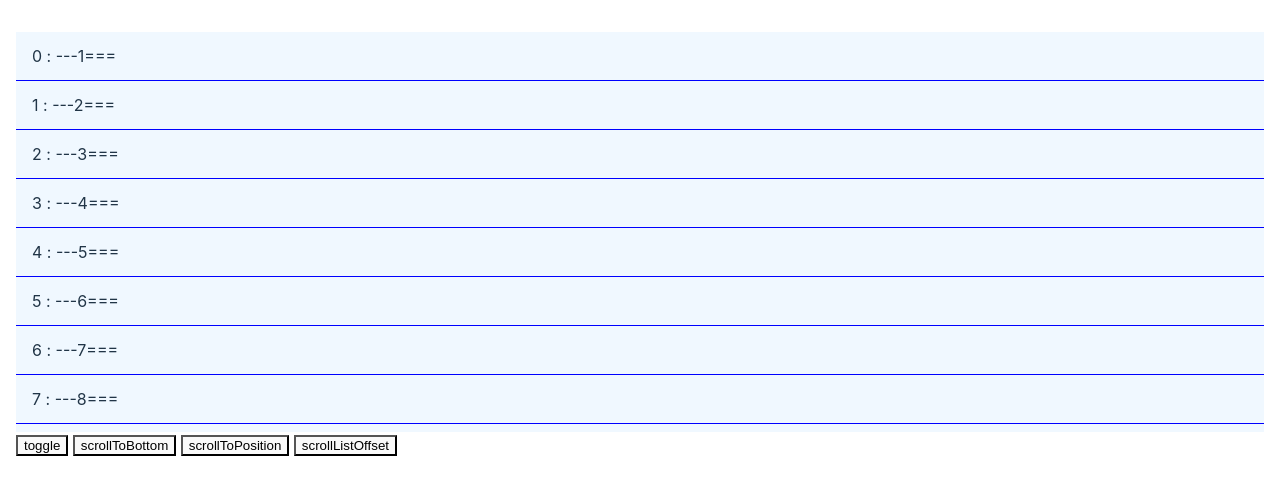
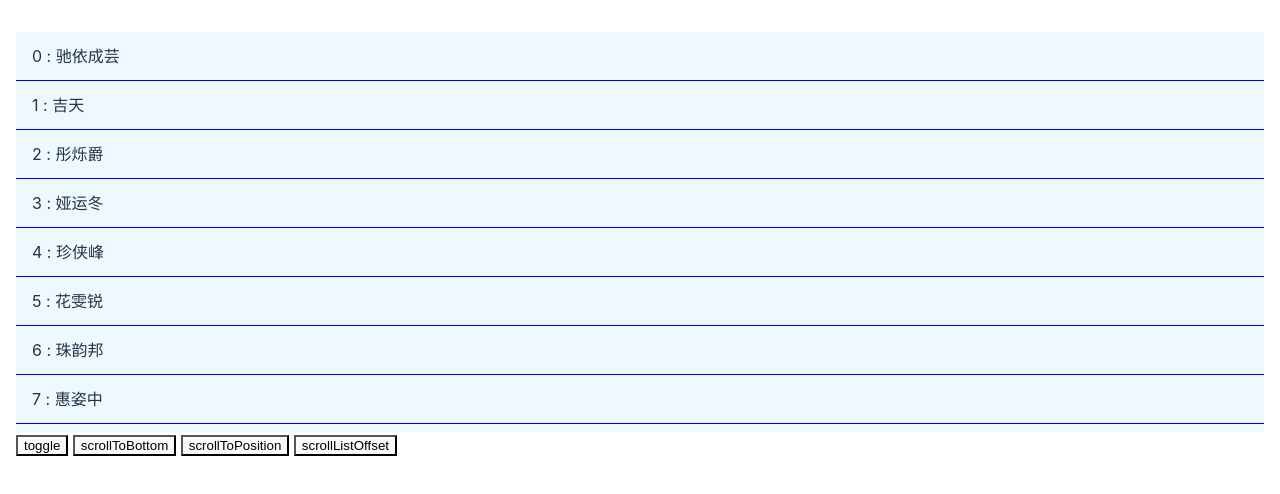
Before and after one commit to yuanliwei/svelte-virtual-list, a Svelte app: page / in a window 1280 px wide. Shown: the top 494 px of the page. Built offline with nearby package versions, Linux system fonts and the light colour scheme.

Commit message:
support for virtual data

```diff
--- a/src/App.svelte
+++ b/src/App.svelte
@@ -12,6 +12,44 @@
   /** @type{VirtualScrollList} */
   let list = null;
 
+  class NameUtil {
+    constructor() {
+      this.nameCode =
+        "鑫正涵琛妍芸露楠薇锦彤采初美冬婧桐莲彩洁" +
+        "呈菡怡冰雯雪茜优静萱林馨鹤梅娜璐曼彬芳颖韵曦蔚桂月梦琪蕾" +
+        "依碧枫欣杉丽祥雅欢婷舒心紫芙慧梓香玥菲璟茹昭岚玲云华阳弦" +
+        "莉明珊雨蓓旭钰柔敏家凡花媛歆沛姿妮珍琬彦倩玉柏橘昕桃栀克" +
+        "帆俊惠漫芝寒诗春淑凌珠灵可格璇函晨嘉鸿瑶帛琳文洲娅霞颜康" +
+        "卓星礼远帝裕腾震骏加强运杞良梁逸禧辰佳子栋博年振荣国钊喆" +
+        "睿泽允邦骞哲皓晖福濡佑然升树祯贤成槐锐芃驰凯韦信宇鹏盛晓" +
+        "翰海休浩诚辞轩奇潍烁勇铭平瑞仕谛翱伟安延锋寅起谷稷胤涛弘" +
+        "侠峰材爵楷尧炳乘蔓桀恒桓日坤龙锟天郁吉暄澄中斌杰祜权畅德";
+    }
+
+    get() {
+      let length = [3, 2, 4, 5][
+        Math.floor(Math.random() * Math.random() * 3.1)
+      ];
+      let name = [];
+      while (length--) {
+        name.push(
+          this.nameCode[Math.floor(Math.random() * this.nameCode.length)]
+        );
+      }
+      return name.join("");
+    }
+  }
+
+  const nameGenerate = new NameUtil();
+  const nameMap = new Map();
+  function getName(index) {
+    if (nameMap.has(index)) {
+      return nameMap.get(index);
+    }
+    nameMap.set(index, nameGenerate.get());
+    return nameMap.get(index);
+  }
+
   // $: console.log("initScrollTop", scrollTop);
 </script>
 
@@ -19,13 +57,14 @@
   <div class="content">
     {#if showList}
       <VirtualScrollList
-        data={datas}
+        data={[]}
+        size={999999999999}
         bind:scrollTop
         let:item
         let:index
         bind:this={list}
       >
-        <div class="item">{index} : {item.text}</div>
+        <div class="item">{index} : {getName(index)}</div>
       </VirtualScrollList>
     {/if}
   </div>
--- a/src/VirtualScrollList.svelte
+++ b/src/VirtualScrollList.svelte
@@ -3,6 +3,7 @@
     import { ListState } from "./lib.js";
 
     export let data = [];
+    export let size = 0;
     export let scrollTop = 0;
 
     /** @type{HTMLDivElement} */
@@ -17,6 +18,7 @@
     const listState = new ListState(tick);
 
     $: listState.updateListData(data);
+    $: listState.updateListDataSize(size);
     $: listState.updateListClientHeight(listClientHeight);
 
     onMount(() => {
--- a/src/lib.js
+++ b/src/lib.js
@@ -20,6 +20,7 @@ export class ListState {
         this.flingSpeed = 0
 
         this.data = []
+        this.dataSize = 0
         this.renderData = []
 
         this.tick = tick || (() => new Promise((resolve) => setTimeout(resolve)))
@@ -57,6 +58,15 @@ export class ListState {
      */
     updateListData(data) {
         this.data = data
+        this.dataSize = data.length
+        this.refresh()
+    }
+
+    /**
+     * @param {number} size
+     */
+    updateListDataSize(size) {
+        this.dataSize = Math.max(this.dataSize, size)
         this.refresh()
     }
 
@@ -204,7 +214,7 @@ export class ListState {
             countListScrollTop = this.listContentHeight - this.listClientHeight
         }
 
-        if (this.data.length < this.listPageSize) {
+        if (this.dataSize < this.listPageSize) {
             countListScrollTop = 0
         }
 
@@ -223,8 +233,8 @@ export class ListState {
     * @param {object[]} [datas]
     */
     async renderList(scrollTop, datas) {
-        let o = countOffsetAndStartIndex(this.sizeMap, this.data, this.listClientHeight, scrollTop)
-
+        let o = countOffsetAndStartIndex(this.sizeMap, this.dataSize, this.listClientHeight, scrollTop)
+        console.log('renderList', o)
         this.scrollBarHeight = Math.min(this.listContentHeight, 100000)
         let percent = scrollTop / (this.listContentHeight - this.listClientHeight)
         let countScrollTop = percent * (this.scrollBarHeight - this.listClientHeight)
@@ -235,7 +245,11 @@ export class ListState {
         this.itemOffsetList = o.offsets
         this.listPageSize = this.itemOffsetList.length
         let end = this.listRenderStart + this.itemOffsetList.length
-        this.renderData = datas.slice(this.listRenderStart, end)
+        if (this.data.length < this.dataSize) {
+            this.renderData = Array.from({ length: this.itemOffsetList.length })
+        } else {
+            this.renderData = datas.slice(this.listRenderStart, end)
+        }
 
         if (Math.abs(countScrollTop - this.list.scrollTop) > 0.01) {
             this.skipOnScrollEventOnce = true
@@ -280,7 +294,7 @@ export class ListState {
             }
         }
         if (heightMapChange) {
-            this.listContentHeight = countListContentHeightWithIndex(this.sizeMap, datas.length)
+            this.listContentHeight = countListContentHeightWithIndex(this.sizeMap, this.dataSize)
             await this.renderList(scrollTop, datas)
         }
     }
@@ -312,11 +326,11 @@ function countListContentHeightWithIndex(map, index) {
 
 /**
  * @param {Map<number, number>} map
- * @param {any[]} data
+ * @param {number} size
  * @param {number} listClientHeight
  * @param {number} scrollTop
  */
-export function countOffsetAndStartIndex(map, data, listClientHeight, scrollTop) {
+export function countOffsetAndStartIndex(map, size, listClientHeight, scrollTop) {
 
     let offsets = []
     let startIndex = 0
@@ -351,7 +365,7 @@ export function countOffsetAndStartIndex(map, data, listClientHeight, scrollTop)
     offsets.push(listItemOffset)
     let itemIndex = startIndex
     let currentListBottom = listItemOffset + previousValue
-    while (++itemIndex < data.length && currentListBottom < listClientHeight) {
+    while (++itemIndex < size && currentListBottom < listClientHeight) {
         offsets.push(currentListBottom)
         let height = previousValue
         if (map.has(itemIndex)) {
```
Also changed, not shown: 1 other file (tests, documents, lock files or other folders).
